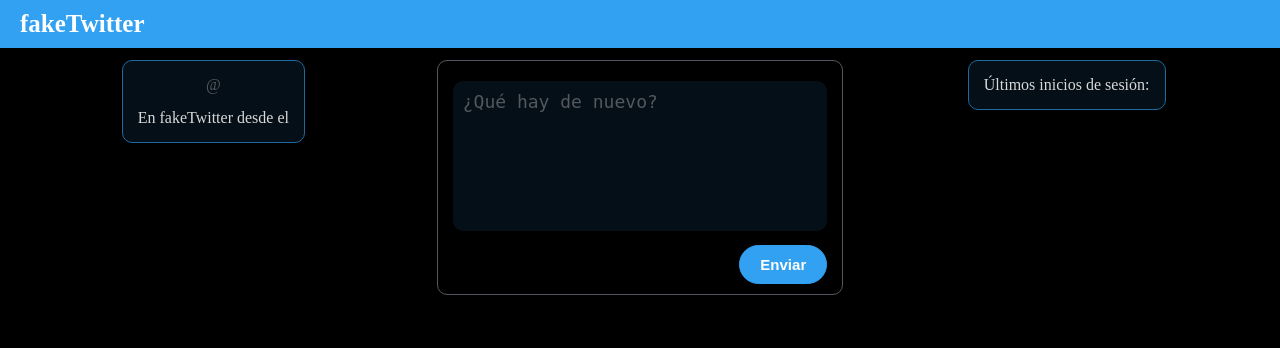
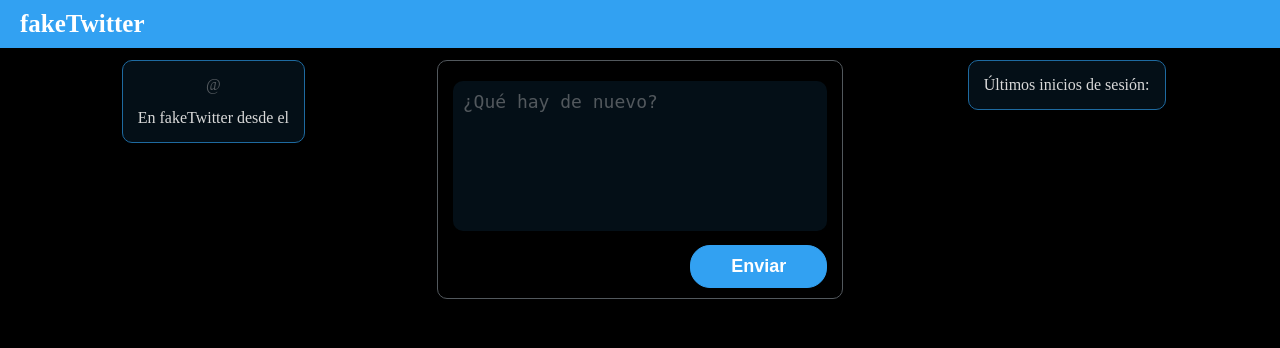
Before and after one commit to espinoza/fakeTwitter, a Django app: template main/templates/home.html in a window 1280 px wide. Shown: the top 348 px of the page. Run offline with Django 3.2, Linux system fonts and the light colour scheme; the template is opened without the code that fills it: values that come from a table or form of the project are taken from there, others are empty; style sheets or scripts are compiled from the project's sources.

Commit message:
Fix send button

```diff
--- a/assets/scss/homeStyle.scss
+++ b/assets/scss/homeStyle.scss
@@ -53,6 +53,12 @@
   &::placeholder  {
     color: $secondary-color;
   }
+}
+
+#send-tweet {
+  padding-left: 40px;
+  padding-right: 40px;
+  font-size: 18px;
 }
 
 .full-name {
```
